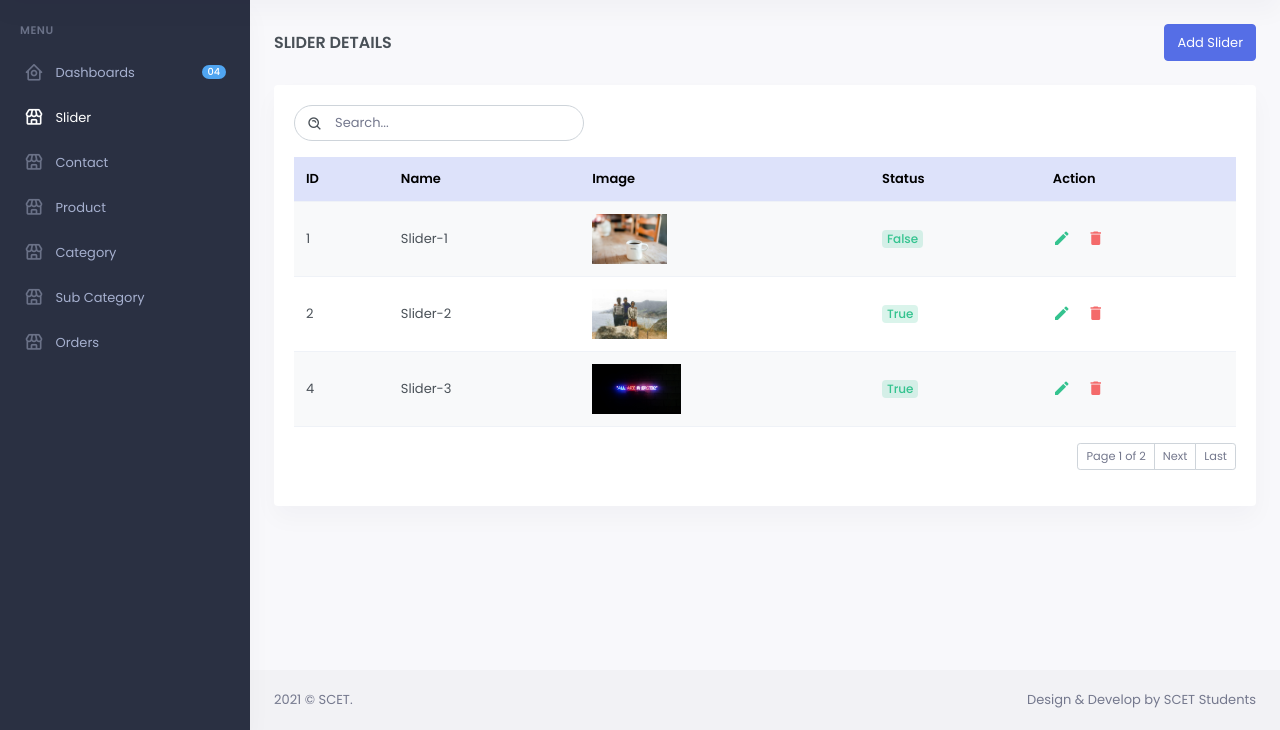
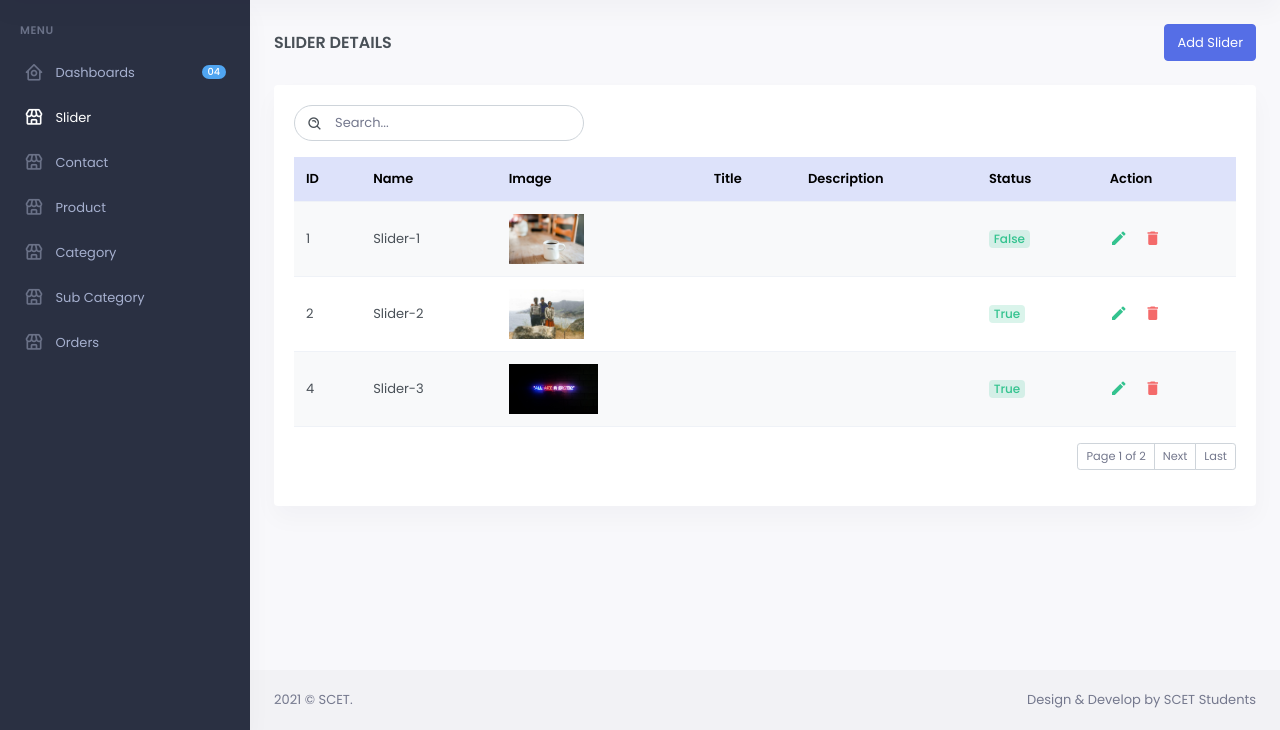
Before and after one commit to purohit-arun/ecommerce-site, a Django app: page /ap/slider in a window 1280 px wide. Shown: the part 70-800 px from the top of the page. Run offline with Django 3.2, Linux system fonts and the light colour scheme; a user stored in the database is signed in; data comes from the database, SQL or seed files in the repository; some libraries are stand-ins or nearby versions.

Commit message:
# 1 by shubham "change cat, pro & add slider"

```diff
--- a/dashboard/models.py
+++ b/dashboard/models.py
@@ -5,6 +5,7 @@ from django.db import models
 class Category(models.Model):
     category_id = models.AutoField(primary_key=True)
     category_name = models.CharField(max_length=50,default="")
+    category_image = models.ImageField(upload_to='dashboard/category',default="")
     IsActive = models.BooleanField(default=1)
 
     def __str__(self) :
@@ -24,6 +25,8 @@ class Slider(models.Model):
     slider_id = models.AutoField(primary_key=True)
     slider_name = models.CharField(max_length=100)
     slider_image = models.ImageField(upload_to='dashboard/slider',default="")
+    title = models.CharField(max_length=50,default="")
+    desc = models.CharField(max_length=200,default="")
     InsertedDate = models.DateTimeField(null=False)
     UpdatedDate = models.DateTimeField(null=False)
     IsActive = models.BooleanField(default=1)
--- a/dashboard/templates/dashboard/product_edit.html
+++ b/dashboard/templates/dashboard/product_edit.html
@@ -64,9 +64,9 @@
 								<div class="mb-3">
 									<label class="control-label">Category</label>
 									<select class="form-control select2" name="product_category">
-										<option value="{{obj.category}}" hidden>{{obj.category}}</option>
+										<option value="{{obj.cobj.category_id}}" hidden>{{obj.cobj}}</option>
 										{% for c in cobj %}
-											<option value="{{c.category_name}}">{{c.category_name}}</option>
+											<option value="{{c.category_id}}">{{c.category_name}}</option>
 										{% endfor %}
 									</select>
 								</div>
--- a/dashboard/templates/dashboard/slider.html
+++ b/dashboard/templates/dashboard/slider.html
@@ -76,6 +76,8 @@
 											<th class="align-middle">ID</th>
 											<th class="align-middle">Name</th>
                                             <th class="align-middle">Image</th>
+											<th class="align-middle">Title</th>
+											<th class="align-middle">Description</th>
 											<th class="align-middle">Status</th>
 											<th class="align-middle">Action</th>
 										</tr>
@@ -89,7 +91,10 @@
                                                 <td><picture>
                                                         <source srcset="/media/{{s.slider_image}}" media="(max-width: 100px, max-height: 50px)">
                                                         <img src="/media/{{s.slider_image|default_if_none:'#'}}"  style="max-width: 100px; max-height: 50px;"  alt="{{s.slider_name}}">
-                                                    </picture></td>
+                                                    </picture>
+												</td>
+												<td>{{s.title}}</td>
+												<td>{{s.desc}}</td>
 												<td>
 													<span class="badge badge-pill badge-soft-success font-size-12">{{s.IsActive}}</span>
 												</td>
@@ -136,7 +141,7 @@
 
 	<!-- Modal : Add category -->
         <div class="modal fade" id="ModalFormAddSlider" tabindex="-1" aria-labelledby="exampleModalLabel" aria-hidden="true">
-            <div class="modal-dialog">
+            <div class="modal-dialog modal-lg">
                 <div class="modal-content">
                     <form name="fromaddslider" action="{% url 'slider' %}" method="post" enctype="multipart/form-data">
                     {% csrf_token %}
@@ -145,20 +150,34 @@
                         </div>
 
                         <div class="modal-body">
+							<div class="row">
+								<div class="col-sm-6">
 									<div class="mb-3">
-								<label for="slider_name">Slider Name</label>
+										<label for="slider_name">Name</label>
 										<input type="text" id="slider_name" name="slider_name"  class="form-control">
 									</div>
-
 									<div class="mb-3">
-								<label for="slider_image">Slider Image</label>
+										<label for="slider_image">Image</label>
 										<input type="file" id="slider_image" name="slider_image"  class="form-control">
 									</div>
-
 									<div class="mb-3">
 										<input  type="checkbox" id="chk_IsActive" name="chk_IsActive" class="form-check-input" checked>
 										<label for="chk_IsActive">Status</label>
 									</div>
+								</div>
+
+								<div class="col-sm-6">
+									<div class="mb-3">
+										<label for="slider_title">Title</label>
+										<input type="text" id="slider_title" name="slider_title"  class="form-control">
+									</div>
+									<div class="mb-3">
+										<label for="slider_description">Description</label>
+										<textarea class="form-control" id="slider_description" name="slider_description" rows="5"></textarea>
+									</div>
+								</div>
+							</div>
+
                         </div>
                         <div class="modal-footer">
                             <button type="submit" class="btn btn-primary">Save </button>
--- a/dashboard/views.py
+++ b/dashboard/views.py
@@ -62,12 +62,14 @@ def slider(request):
     if request.method == "POST":
         sname = request.POST.get('slider_name')
         simage= request.FILES['slider_image']
+        stitle = request.POST.get('slider_title')
+        sdesc = request.POST.get('slider_description')
         Status = request.POST.get('chk_IsActive')
         if Status=='on':
             isActive='True'
         else:
             isActive='False'
-        Slider.objects.create(slider_name = sname, slider_image = simage, InsertedDate = datetime.now(),UpdatedDate=datetime.now(), IsActive = isActive)
+        Slider.objects.create(slider_name = sname, slider_image = simage,title = stitle, desc = sdesc, InsertedDate = datetime.now(),UpdatedDate=datetime.now(), IsActive = isActive)
         messages.success(request,'Inserted Successfully.')
         return redirect('slider')
     else:
@@ -92,6 +94,8 @@ def slider_edit(request,id):
             if len(slider_update.slider_image) > 0:
                 os.remove(slider_update.slider_image.path)
             slider_update.slider_image = request.FILES['slider_image']
+        slider_update.title = request.POST.get('slider_title')
+        slider_update.desc = request.POST.get('slider_description')
         slider_update.InsertedDate = datetime.now() #request.POST.get('Inserted_Date')
         slider_update.UpdatedDate = datetime.now()
 
@@ -123,7 +127,8 @@ def product_add(request):
         #pdate = datetime.now()
         price = request.POST.get('price')
         pimage= request.FILES['product_image']
-        pcategory = request.POST.get('product_category')
+        cid = request.POST.get('product_category')
+        pcategory = Category.objects.get(category_id=cid)
         #psubcategory = requset.POST['product_subcategory']
         pdesc = request.POST.get('product_desc')
         Product.objects.create(product_name=pname, published_date=datetime.now(),price=price, category=pcategory, desc=pdesc,imag=pimage)
@@ -161,11 +166,12 @@ def product_edit(request,id):
             if len(update_product.imag) > 0:
                 os.remove(update_product.imag.path)
             update_product.imag = request.FILES['product_image']
-        update_product.category = request.POST['product_category']
+        category_id = request.POST.get('product_category')
+        update_product.category = Category.objects.get(category_id=category_id)
         #psubcategory = requset.POST['product_subcategory']
         update_product.desc = request.POST.get('product_desc')
         update_product.save()
-        messages.success(request,"Add Product Successfully.")
+        messages.success(request,"Update Product Successfully.")
         return redirect('product-details')
     else:
         return render(request,'dashboard/product_edit.html',{'obj':update_product,'cobj':category,'scobj':sub_category})
@@ -182,12 +188,13 @@ def category(request):
     #add
     if request.method=="POST":
         cname = request.POST['category_name']
+        cimage= request.FILES['category_image']
         cstatus = request.POST['chk_status']
         if cstatus=='on':
             Status='True'
         else:
             Status='False'
-        Category.objects.create(category_name=cname, IsActive=Status)
+        Category.objects.create(category_name=cname,category_image=cimage, IsActive=Status)
         messages.success(request,"Add successfully...")
         return redirect('category')
     else:
@@ -207,6 +214,10 @@ def category_edit(request,id):
     update_category = Category.objects.get(category_id=id)
     if request.method=="POST":
         update_category.category_name = request.POST.get('category_name')
+        if len(request.FILES) != 0:
+            if len(update_category.category_image) > 0:
+                os.remove(update_category.category_image.path)
+            update_category.category_image = request.FILES['category_image']
         cstatus = request.POST.get('chk_status')
         if cstatus=='on':
             update_category.IsActive='True'
```
Also changed, not shown: dashboard/templates/dashboard/category.html (+10 -3 lines), dashboard/templates/dashboard/category_edit.html (+13 -2 lines), dashboard/templates/dashboard/product_details.html (+5 -3 lines), dashboard/templates/dashboard/slider_edit.html (+12 -4 lines), dashboard/migrations/0006_auto_20210715_0139.py (added), dashboard/migrations/0007_category_category_image.py (added), media/dashboard/category/1-185x180.jpg (added), media/dashboard/category/5-185x180.jpg (added), media/dashboard/slider/S2-1230x555.jpg (added), media/dashboard/slider/s1-1230x555.jpg (added). Lines whose indentation alone changed are shown as unchanged.
